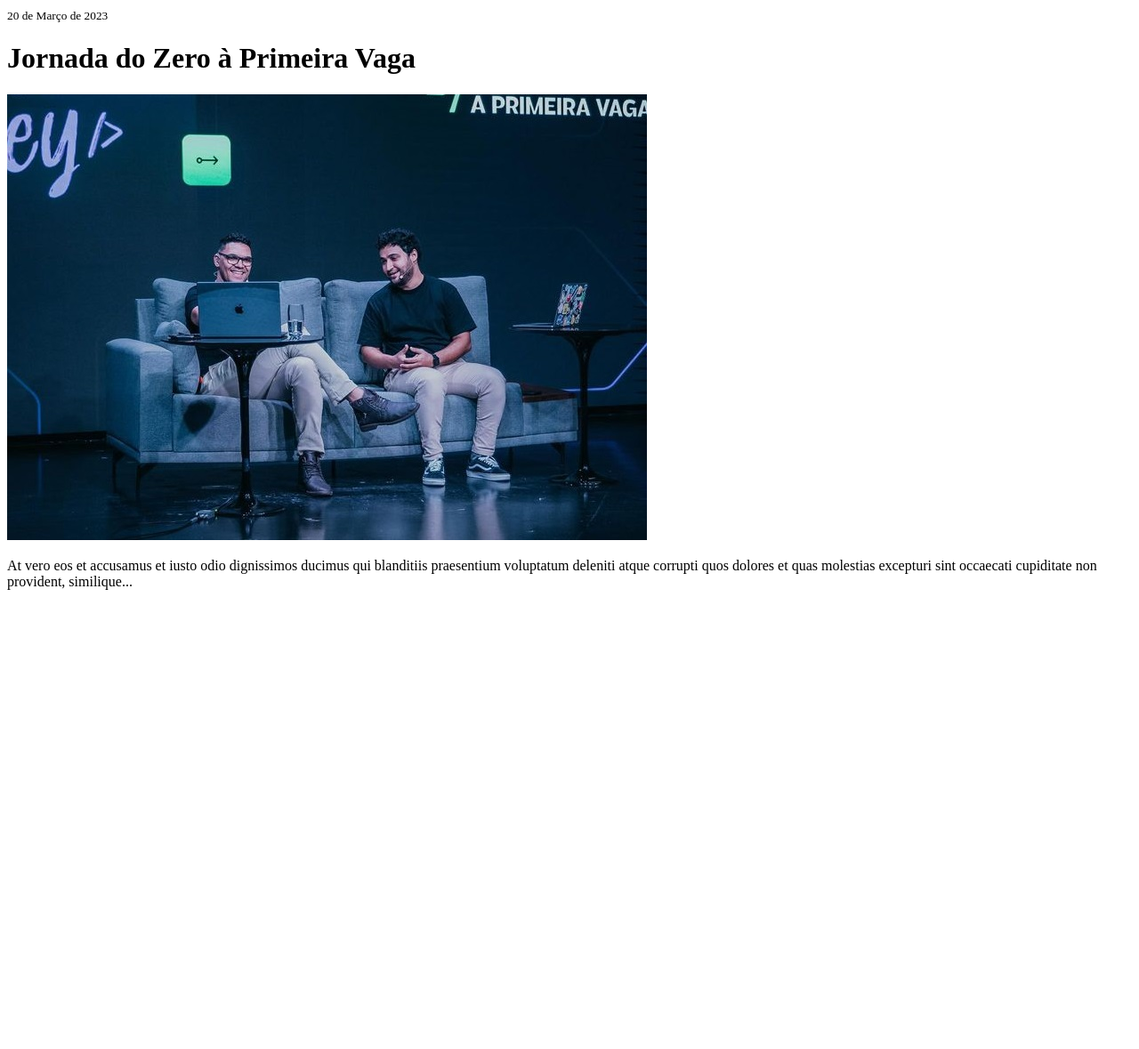
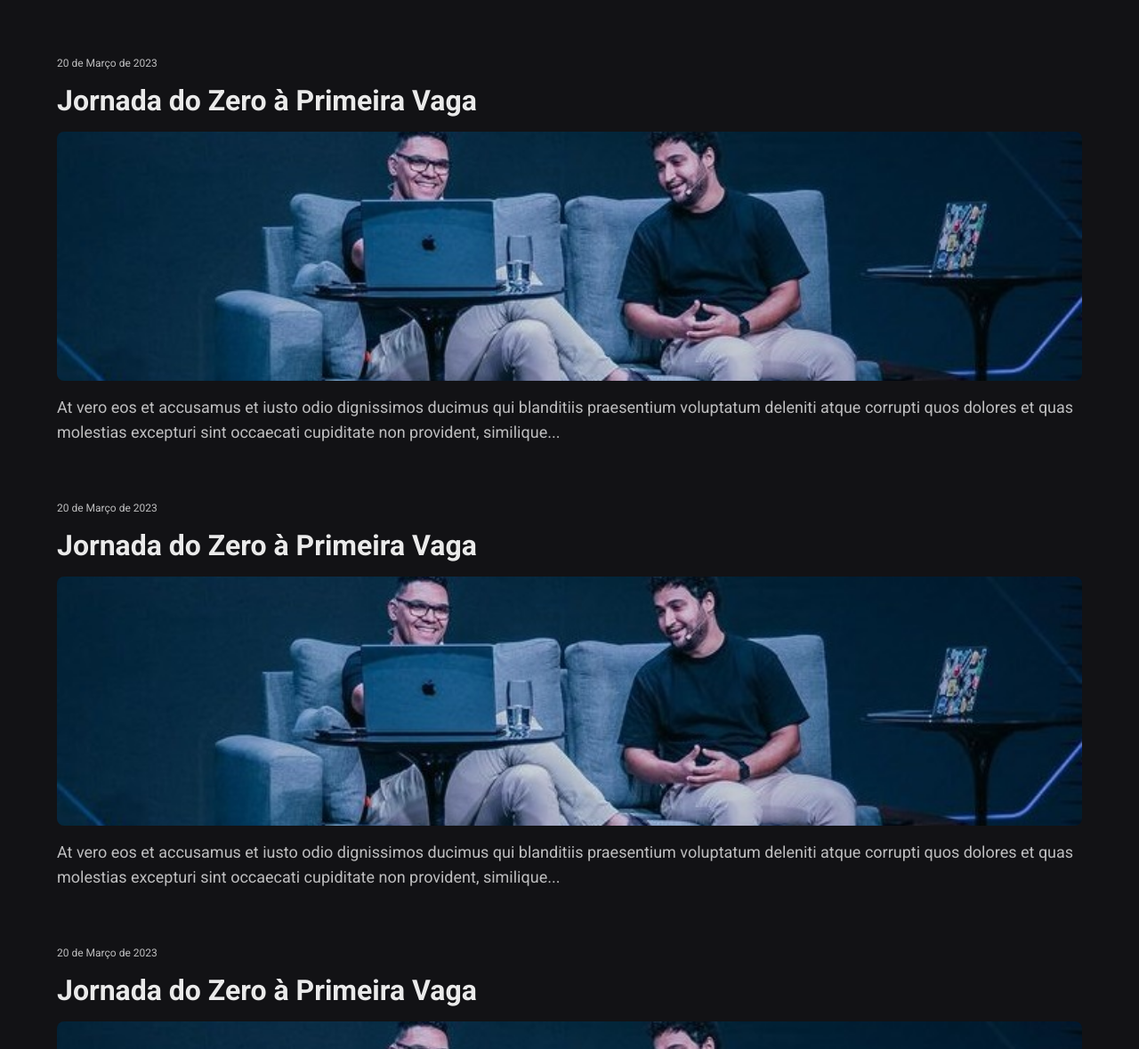
Before and after one commit to RafaelaTS14/NLW-2023, a plain HTML site: page index.html in a window 1280 px wide. Shown: the top 1179 px of the page at 89% size. Before the commit the page ends 800 px from the top, so only its background shows below. Drawn offline with Linux system fonts and the light colour scheme.

Commit message:
Estilização da página

```diff
--- a/index.html
+++ b/index.html
@@ -6,13 +6,19 @@
   <meta http-equiv="X-UA-Compatible" content="IE=edge">
   <meta name="viewport" content="width=device-width, initial-scale=1.0">
 
+  <link rel="preconnect" href="https://fonts.googleapis.com">
+  <link rel="preconnect" href="https://fonts.gstatic.com" crossorigin>
+  <link href="https://fonts.googleapis.com/css2?family=Roboto:wght@400;700&display=swap" rel="stylesheet">
+
   <link rel="icon" type="image/png" href="./assets/favicon.png" />
+  <link rel="stylesheet" href="./styles.css">
 
   <title>NLW SpaceTime</title>
 </head>
 
 <body>
-  <div>
+  <nav>
+    <a href="https://www.youtube.com/live/3nz5HkUJaVU?feature=share" target="_blank" class="memory">
       <small>20 de Março de 2023</small>
       <h1>Jornada do Zero à Primeira Vaga</h1>
       <img src="./assets/jornada.png" alt="Rodrigo e Mayk apresentando o evento Jornada do Zero à Primeira Vaga" />
@@ -20,7 +26,26 @@
         corrupti
         quos dolores et quas molestias excepturi sint occaecati cupiditate non provident, similique...
       </p>
-  </div>
+    </a>
+    <a href="https://www.youtube.com/live/3nz5HkUJaVU?feature=share" target="_blank" class="memory">
+      <small>20 de Março de 2023</small>
+      <h1>Jornada do Zero à Primeira Vaga</h1>
+      <img src="./assets/jornada.png" alt="Rodrigo e Mayk apresentando o evento Jornada do Zero à Primeira Vaga" />
+      <p>At vero eos et accusamus et iusto odio dignissimos ducimus qui blanditiis praesentium voluptatum deleniti atque
+        corrupti
+        quos dolores et quas molestias excepturi sint occaecati cupiditate non provident, similique...
+      </p>
+    </a>
+    <a href="https://www.youtube.com/live/3nz5HkUJaVU?feature=share" target="_blank" class="memory">
+      <small>20 de Março de 2023</small>
+      <h1>Jornada do Zero à Primeira Vaga</h1>
+      <img src="./assets/jornada.png" alt="Rodrigo e Mayk apresentando o evento Jornada do Zero à Primeira Vaga" />
+      <p>At vero eos et accusamus et iusto odio dignissimos ducimus qui blanditiis praesentium voluptatum deleniti atque
+        corrupti
+        quos dolores et quas molestias excepturi sint occaecati cupiditate non provident, similique...
+      </p>
+    </a>
+  </nav>
 </body>
 
 </html>
--- /dev/null
+++ b/styles.css
@@ -0,0 +1,46 @@
+* {
+  margin: 0;
+  padding: 0;
+  box-sizing: border-box;
+}
+
+body {
+  background-color: #121215;
+  color: #EAEAEA;
+  font-family: 'Roboto', sans-serif;
+}
+
+nav {
+  padding: 64px;
+}
+
+.memory {
+  display: flex;
+  flex-direction: column;
+  gap: 16px;
+  text-decoration: none;
+  margin-bottom: 64px;
+}
+
+.memory small {
+  color: #bebebf;
+  font-size: 12px;
+}
+
+.memory h1 {
+  font-size: 32px;
+  color: #EAEAEA;
+}
+
+.memory img {
+  width: 100%;
+  height: 280px;
+  object-fit: cover;
+  border-radius: 8px;
+}
+
+.memory p {
+  font-size: 18px;
+  color: #bebebf;
+  line-height: 28px;
+}
```
Lines whose indentation alone changed are shown as unchanged.
